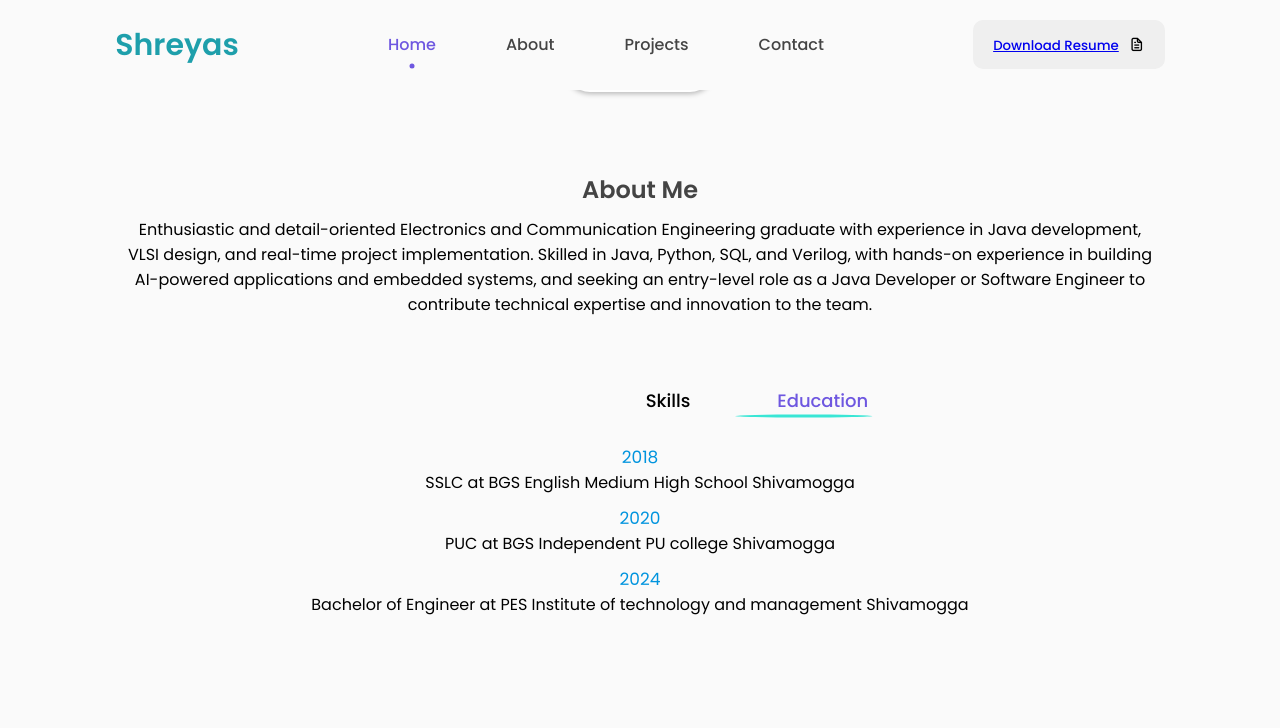
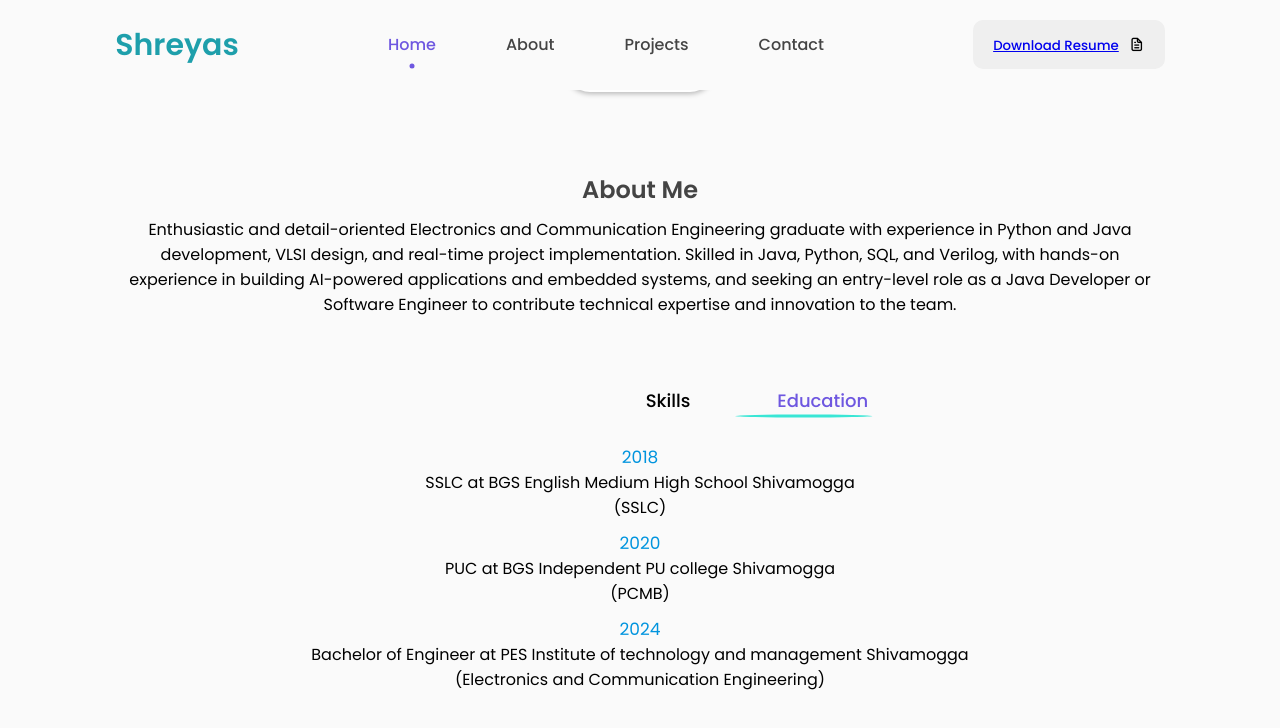
Before and after one commit to shrey31-N/Shreyas-portfolio, a plain HTML site: page index.html in a window 1280 px wide. Both pictures are taken after a click on the element "Education". Shown: the part 708-1436 px from the top of the page. Drawn offline with nearby package versions, Linux system fonts and the light colour scheme.

Commit message:
Update index.html

```diff
--- a/index.html
+++ b/index.html
@@ -64,8 +64,8 @@
             <p>I'm <span class="typedText"></span></p>
           </div>
           <div class="featured-text-info">
-            <p>Java developer with a passion for creating stunning
-              and user-friendly Java Projects.</p>
+            <p>Python and Java developer with a passion for creating stunning
+              and user-friendly Python and Java Projects.</p>
           </div>
           <div class="featured-text-btn">
             <button class="btn blue-btn"><a href="mailto:nshreyas215@gmail.com">Hire Me</a></button>
@@ -95,7 +95,7 @@
 
         <div class="top-header">
           <h1>About Me</h1>
-          <p>Enthusiastic and detail-oriented Electronics and Communication Engineering graduate with experience in Java development, VLSI design, and real-time project implementation. Skilled in Java, Python, SQL, and Verilog, with hands-on experience in building AI-powered applications and embedded systems, and seeking an entry-level role as a Java Developer or Software Engineer to contribute technical expertise and innovation to the team.</p>
+          <p>Enthusiastic and detail-oriented Electronics and Communication Engineering graduate with experience in Python and Java development, VLSI design, and real-time project implementation. Skilled in Java, Python, SQL, and Verilog, with hands-on experience in building AI-powered applications and embedded systems, and seeking an entry-level role as a Java Developer or Software Engineer to contribute technical expertise and innovation to the team.</p>
 
 
               <div class="tab-titles">
@@ -113,9 +113,9 @@
                  </div>
                  <div class="tab-contents" id="education">
                   <ul>
-                    <li><span>2018</span><br>SSLC at BGS English Medium High School Shivamogga</li>
-                    <li><span>2020</span><br>PUC at BGS Independent PU college Shivamogga</li>
-                    <li><span>2024</span><br>Bachelor of Engineer at PES Institute of technology and management Shivamogga</li>
+                    <li><span>2018</span><br>SSLC at BGS English Medium High School Shivamogga<br>(SSLC)</li>
+                    <li><span>2020</span><br>PUC at BGS Independent PU college Shivamogga<br>(PCMB)</li>
+                    <li><span>2024</span><br>Bachelor of Engineer at PES Institute of technology and management Shivamogga<br>(Electronics and Communication Engineering)</li>
                   </ul>
                  </div>
 
```
